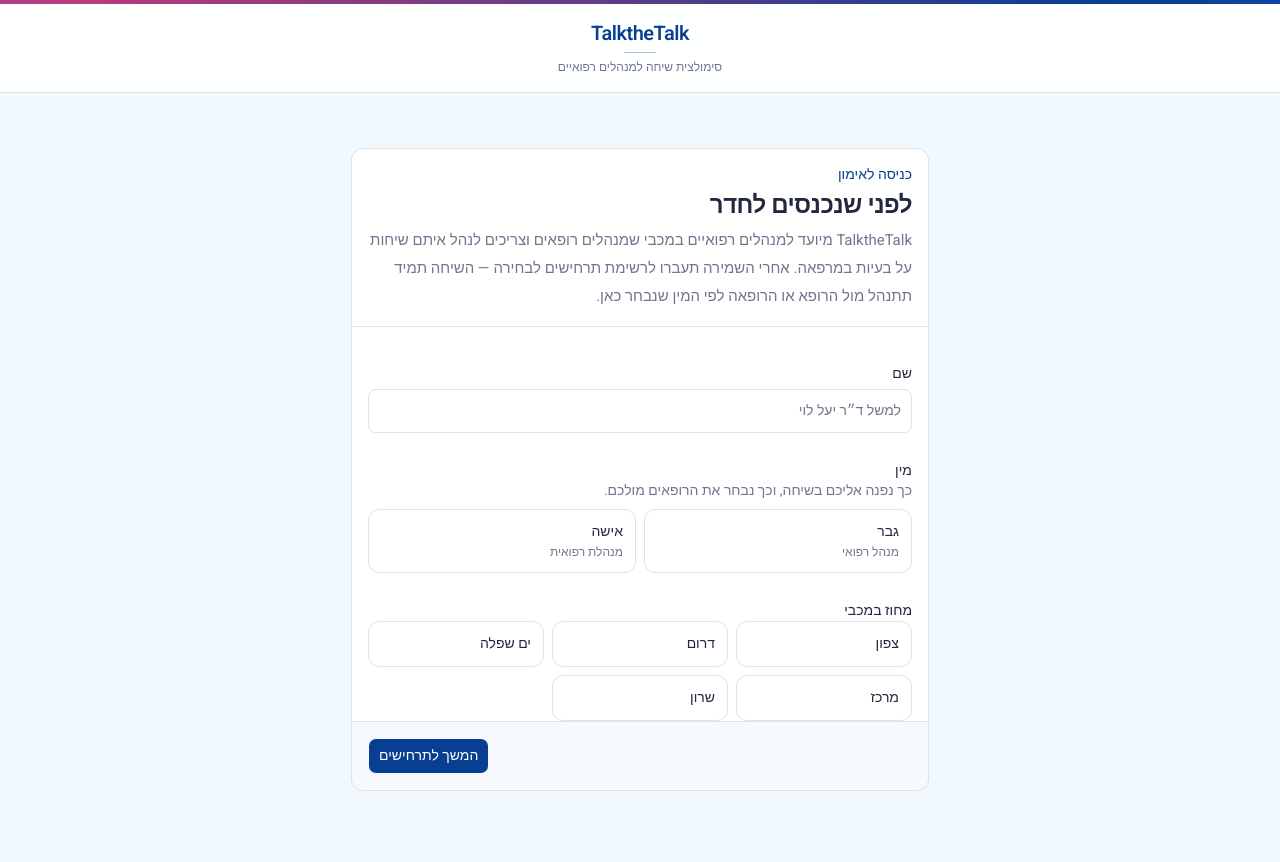
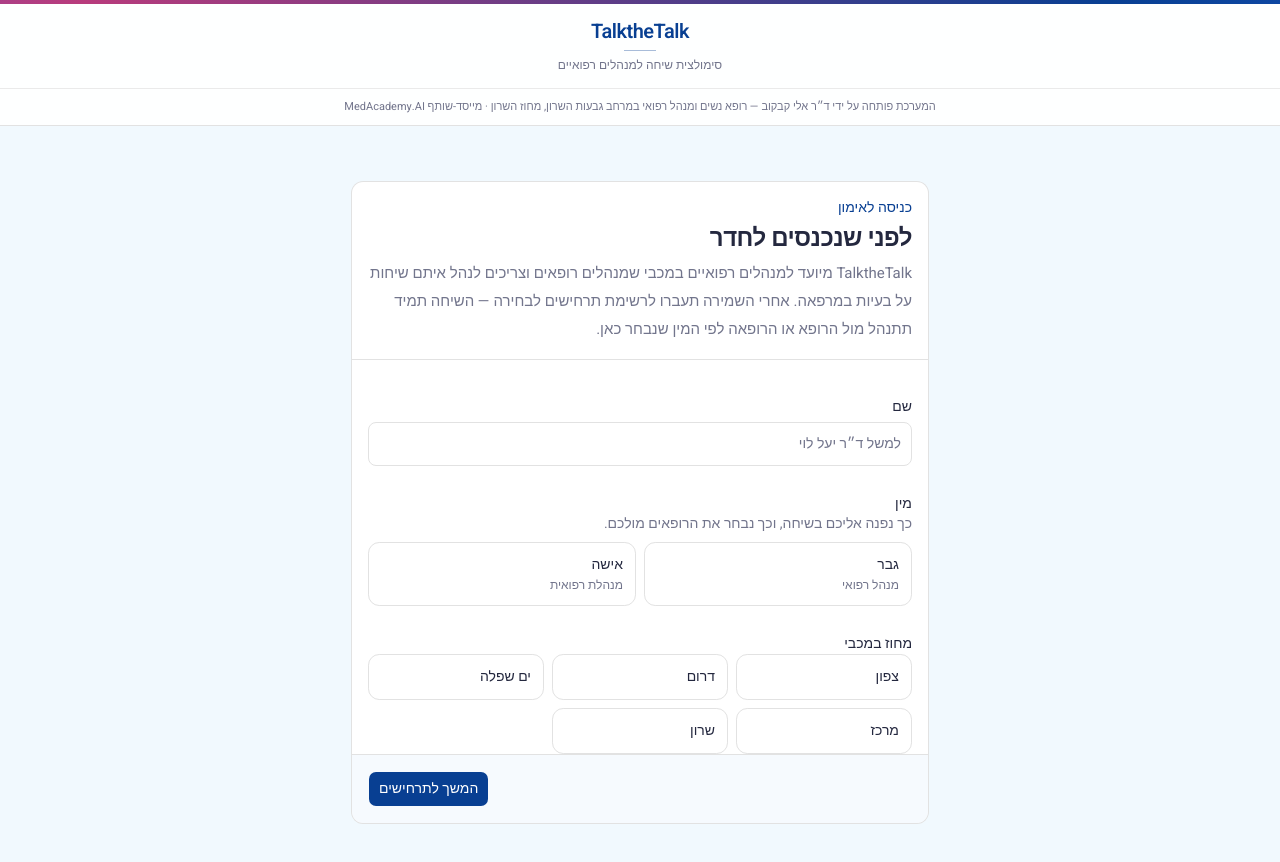
Before and after one commit to eli4n1988/talkthetalk, a Next.js app: page / in a window 1280 px wide. Shown: the top 862 px of the page. Built offline with nearby package versions, Linux system fonts and the light colour scheme.

Commit message:
Add Dr. Eli Kabakov credit to the header
Show a bottom header line with the developer attribution: OB/GYN and medical manager in Givot HaSharon, Sharon district, and MedAcademy.AI co-founder.

Co-authored-by: elikab <elikab@gmail.com>

```diff
--- a/src/components/app-header.tsx
+++ b/src/components/app-header.tsx
@@ -10,7 +10,7 @@ export function AppHeader() {
   return (
     <header className="sticky top-0 z-30 border-b border-border bg-white/90 backdrop-blur-md">
       <div className="h-1 w-full bg-header-bar" />
-      <div className="mx-auto grid w-full max-w-6xl grid-cols-1 items-center justify-items-center gap-2 px-5 py-3.5 sm:grid-cols-[1fr_auto_1fr] sm:gap-4 sm:px-8 sm:py-4">
+      <div className="mx-auto grid w-full max-w-6xl grid-cols-1 items-center justify-items-center gap-2 px-5 py-3 sm:grid-cols-[1fr_auto_1fr] sm:gap-4 sm:px-8 sm:py-3.5">
         <Link
           href="/"
           className="flex min-w-0 flex-col items-center text-center sm:col-start-2"
@@ -18,10 +18,7 @@ export function AppHeader() {
           <span className="font-heading text-lg font-semibold tracking-tight text-primary sm:text-xl">
             TalktheTalk
           </span>
-          <span
-            className="mt-1 h-px w-8 bg-primary/35"
-            aria-hidden
-          />
+          <span className="mt-1 h-px w-8 bg-primary/35" aria-hidden />
           <span className="mt-1.5 text-[11px] font-medium leading-snug text-muted-foreground sm:text-xs">
             סימולצית שיחה למנהלים רפואיים
           </span>
@@ -39,6 +36,14 @@ export function AppHeader() {
           <span className="sm:col-start-3" aria-hidden />
         )}
       </div>
+      <p className="border-t border-border/70 px-4 py-2 text-center text-[10px] leading-4 text-muted-foreground sm:px-8 sm:text-[11px] sm:leading-5">
+        המערכת פותחה על ידי ד״ר אלי קבקוב — רופא נשים ומנהל רפואי במרחב גבעות
+        השרון, מחוז השרון
+        <span className="mt-0.5 block sm:mt-0 sm:inline">
+          <span className="hidden sm:inline"> · </span>
+          מייסד-שותף MedAcademy.AI
+        </span>
+      </p>
     </header>
   );
 }
```
